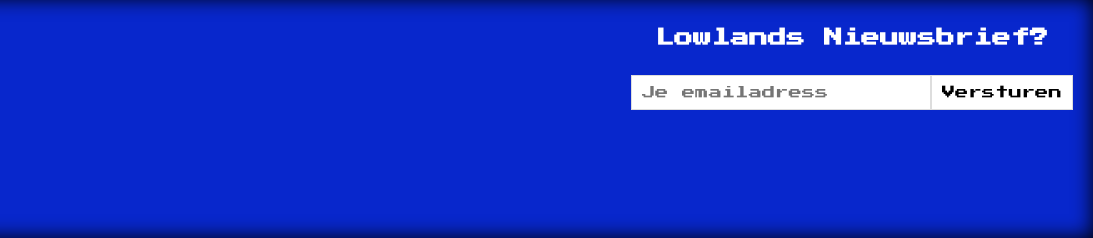
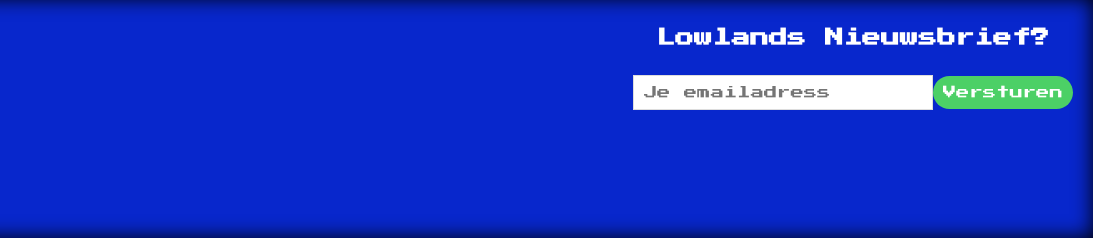
Before and after one commit to kilroy763/Project-web-, a plain HTML site: page index.html in a window 1280 px wide. Shown: the part 1754-1992 px from the top of the page, 187-1280 px from the left. Drawn offline with Linux system fonts and the light colour scheme.

Commit message:
Add files via upload

```diff
--- a/index.html
+++ b/index.html
@@ -175,7 +175,7 @@
         <h3>Lowlands Nieuwsbrief?</h3>
         <form action="">
         <input type="email" placeholder="Je emailadress">
-        <input type="submit" value="Versturen">
+        <input type="submit" value="Versturen" class="knop">
         </form>
     </section>
 
--- a/styles.css
+++ b/styles.css
@@ -438,13 +438,16 @@ article:hover{
 }
 
 
-#muziek {
+#muziek, .versturen, .knop {
     background-color: blue;
     color: white;
     padding:  10px;
     border: none;
     outline: none;
       border-radius: 25px;
+}
+.knop{
+    background-color: #4cd066;
 }
 
 iframe {
```
Also changed, not shown: eminem.html (+1 -1 lines), ticket.html (+1 -1 lines).
